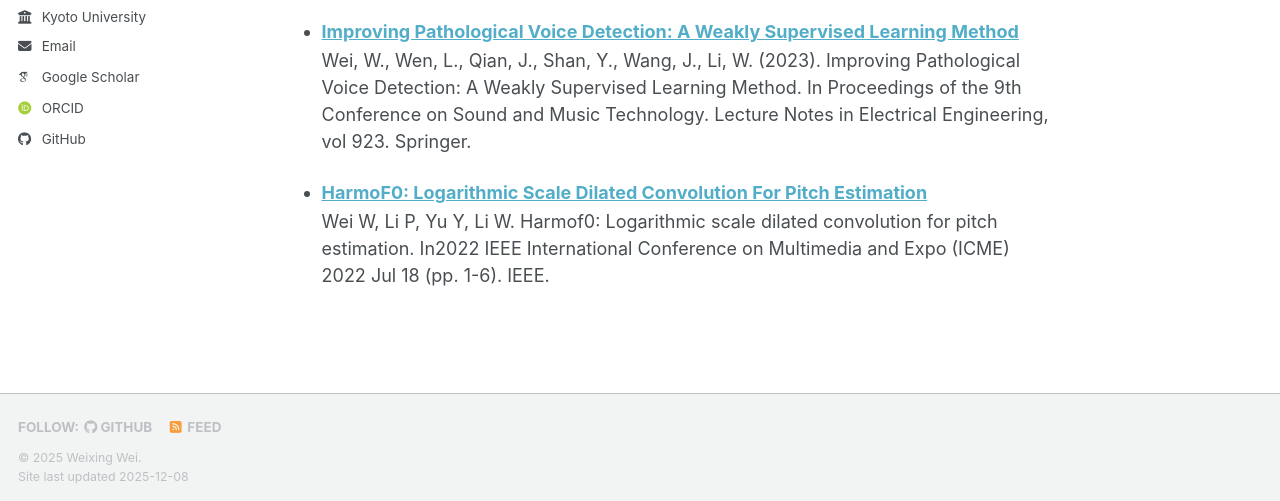
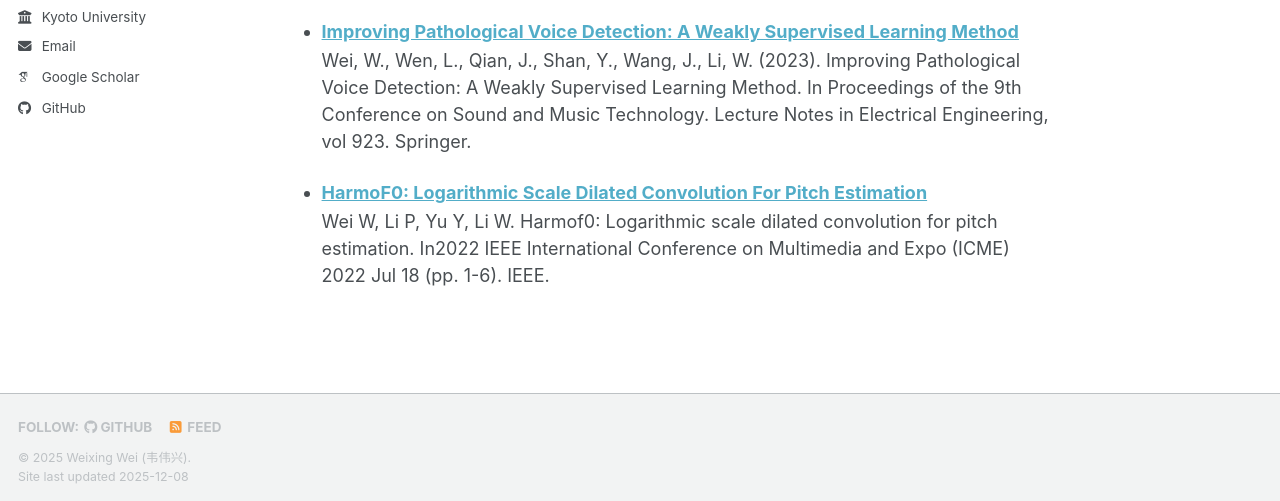
Before and after one commit to WX-Wei/WX-Wei.github.io, a Jekyll site: the page built from _pages/about.md, in a window 1280 px wide and 900 px high, scrolled down 1650 px. Shown: the part 396-897 px from the top of the window. Built offline with Jekyll 4.4.1, drawn with Linux system fonts in a browser that asks for light colours; some web fonts are replaced; a script bundle is joined from its source files by our own code; library files that are not in the unit come from our copies.

Commit message:
Modify name and update ORCID link in config
Updated name field to include Chinese characters and commented out the ORCID link.

```diff
--- a/_config.yml
+++ b/_config.yml
@@ -11,7 +11,7 @@ locale                   : "en-US"
 site_theme               : "default" # Currently available options are "default", "air"
 title                    : "Weixing Wei"
 title_separator          : "-"
-name                     : &name "Weixing Wei"
+name                     : "Weixing Wei (韦伟兴)"
 description              : &description "Your Name's academic portfolio"   # Update this with a general description of your site, this is the default if not overridden by a page
 url                      : https://wx-wei.github.io # The base hostname & protocol for your site e.g. "https://[your GitHub username].github.io",
                                                            # or if you already have some other page hosted on Github then use "https://[your GitHub username].github.io/[Your Repo Name]"
@@ -38,7 +38,7 @@ author:
   googlescholar    : "https://scholar.google.com/citations?user=hZT4hesAAAAJ"
   inspire-hep      : # URL
   impactstory      : # URL
-  orcid            : "https://orcid.org/my-orcid?orcid=0000-0002-8194-266X"
+  orcid            : # "https://orcid.org/my-orcid?orcid=0000-0002-8194-266X"
   semantic         : # URL
   ssrn             : # URL
   pubmed           : # "https://www.ncbi.nlm.nih.gov/pubmed/?term=john+snow"
```
